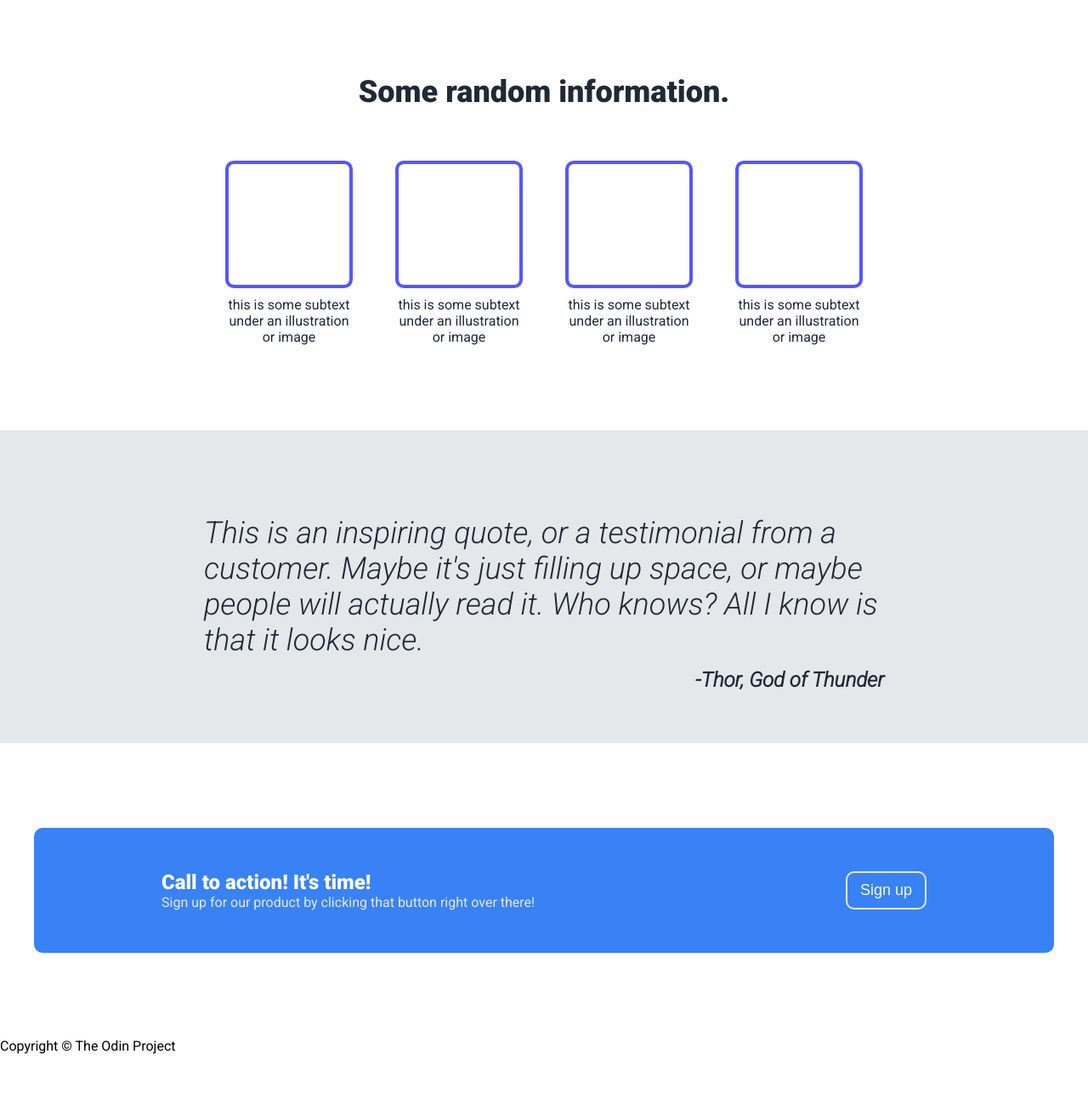
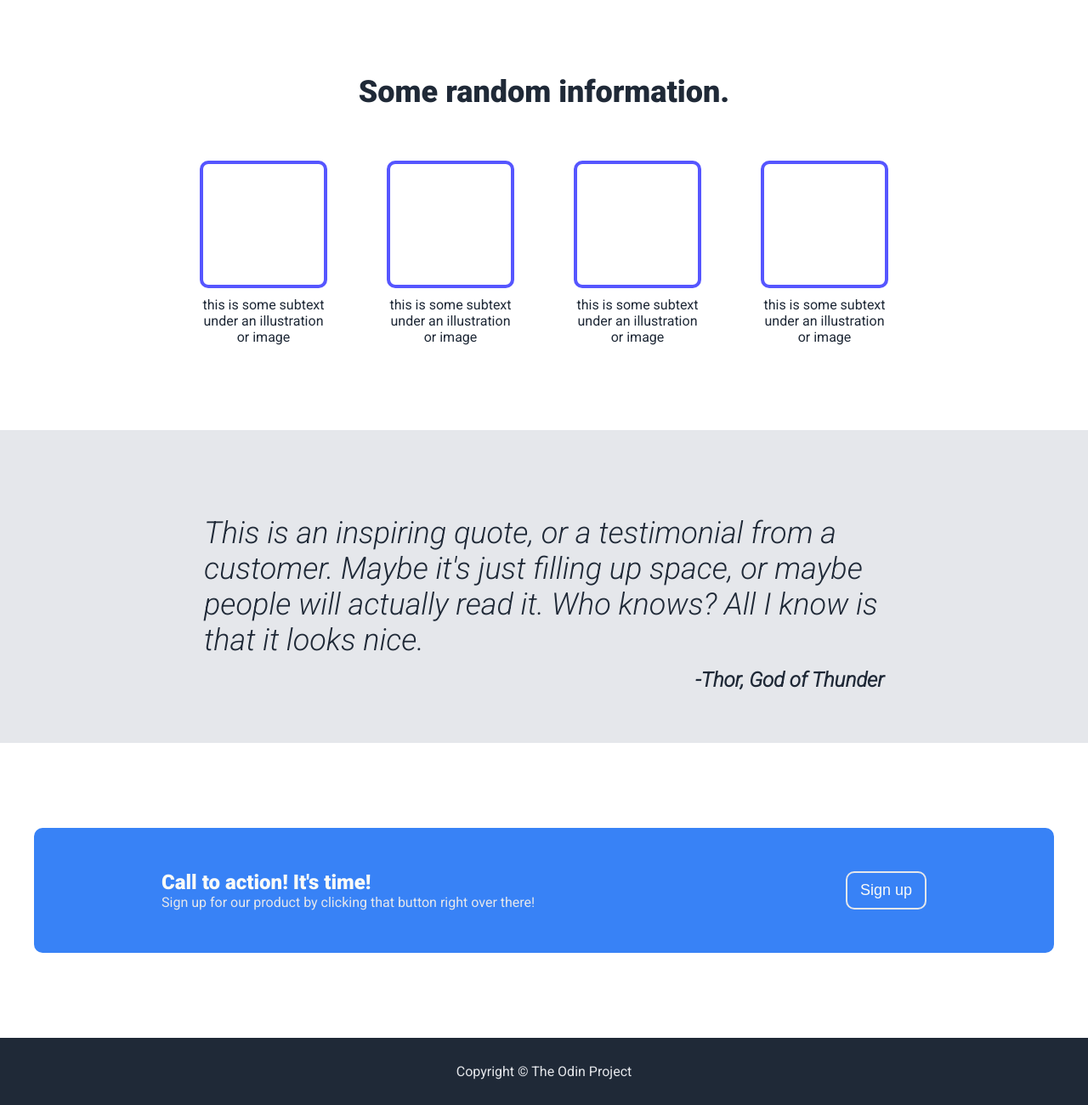
Before and after one commit to tsoysal/landing-page, a plain HTML site: page index.html in a window 1280 px wide. Shown: the part 676-1976 px from the top of the page at 85% size. Before the commit the page ends 1916 px from the top, so only its background shows below. Drawn offline with Linux system fonts and the light colour scheme.

Commit message:
Cascad copyright section

```diff
--- a/style.css
+++ b/style.css
@@ -125,7 +125,7 @@ header {
     list-style: none;
     justify-content: center;
     flex-wrap: wrap;
-    gap: 50px;
+    gap: 70px;
 }
 
 .section1 ul li {
@@ -200,3 +200,12 @@ header {
     padding: 10px 15px;
     font-size: 18px;
 }
+
+/* copyright-section */
+
+.copyright-section {
+    background-color: var(--dark-bg-color);
+    color: var(--secondary-text-color);
+    text-align: center;
+    padding: 30px 0;
+}
```
